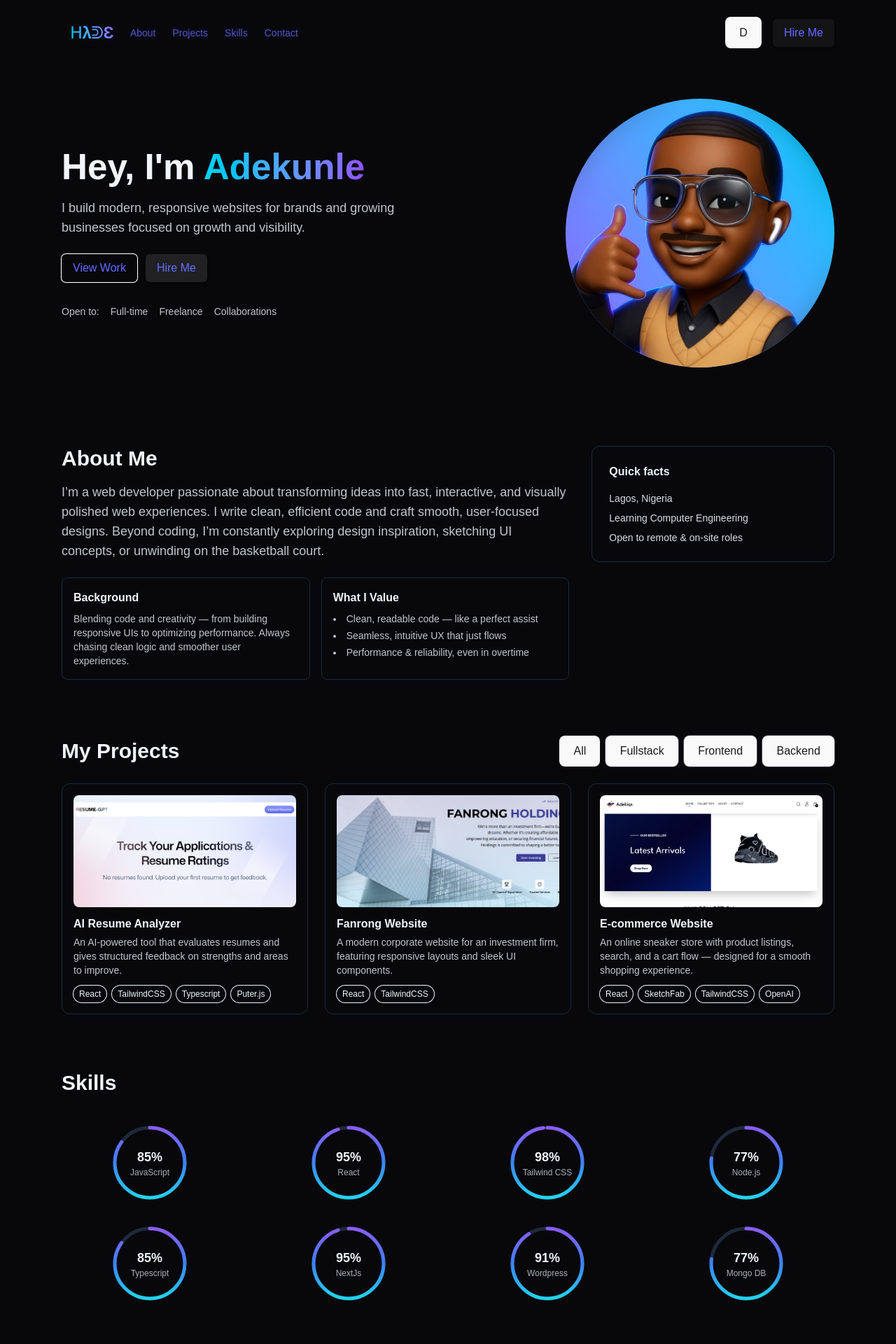
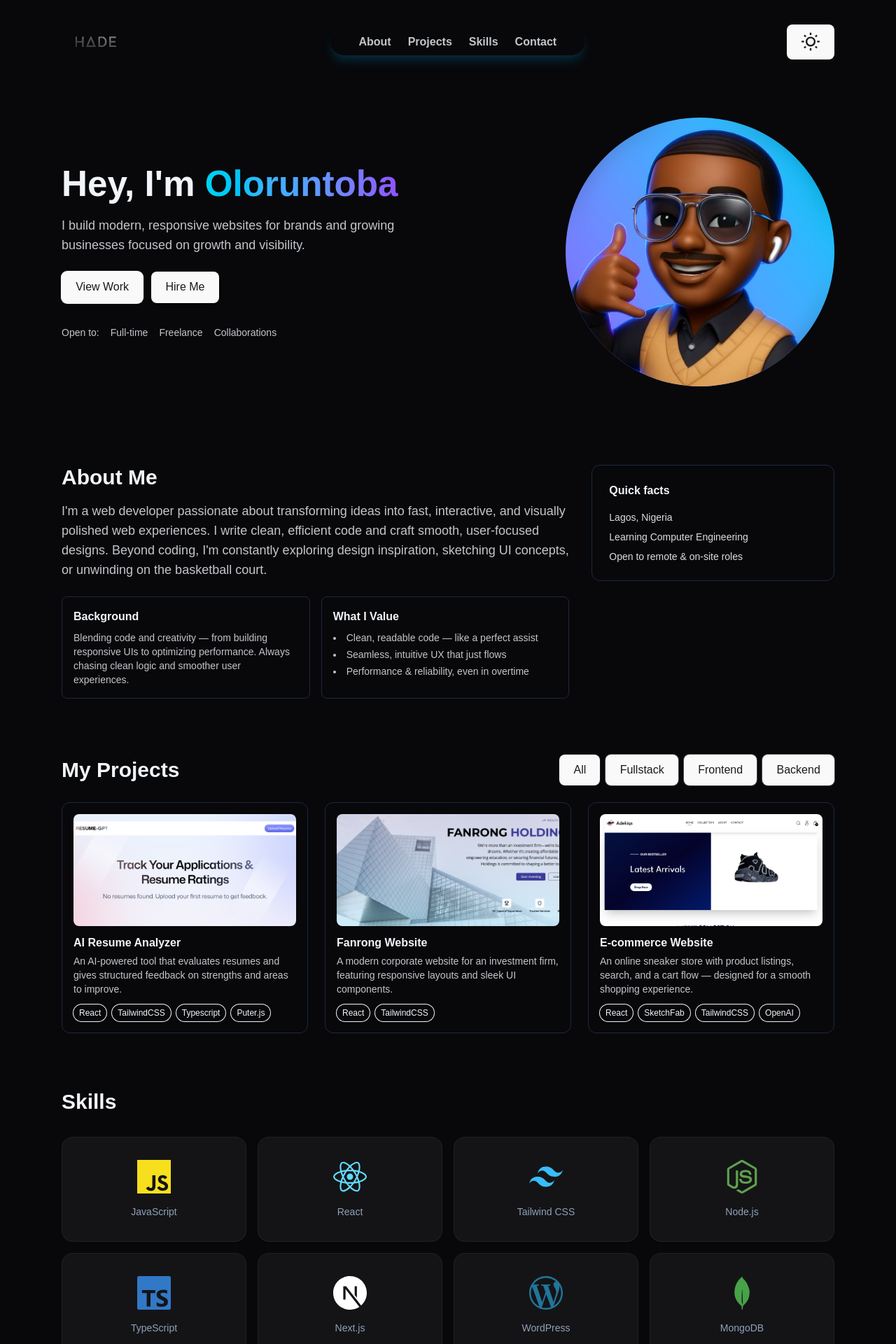
Before and after one commit to hadeexo/my-portfolio, a React (Vite) app: page / in a window 1280 px wide. Shown: the top 1920 px of the page at 70% size. Built offline with nearby package versions, Linux system fonts and the light colour scheme.

Commit message:
skills section modifications

```diff
--- a/package.json
+++ b/package.json
@@ -21,6 +21,7 @@
     "lucide-react": "^0.540.0",
     "react": "^19.1.1",
     "react-dom": "^19.1.1",
+    "react-icons": "^5.7.0",
     "react-toastify": "^11.1.0"
   },
   "devDependencies": {
--- a/src/App.jsx
+++ b/src/App.jsx
@@ -1,15 +1,27 @@
 import { useEffect, useState, useRef } from "react";
-import { motion, AnimatePresence } from "framer-motion";
+import { motion, AnimatePresence, useInView } from "framer-motion";
 import clsx from "clsx";
-import { useInView } from "framer-motion";
 import { FontAwesomeIcon } from "@fortawesome/react-fontawesome";
 import { faEnvelope } from "@fortawesome/free-solid-svg-icons";
+import { MdOutlineWbSunny } from "react-icons/md";
+import { IoMoonOutline } from "react-icons/io5";
+import {
+  SiJavascript,
+  SiReact,
+  SiTailwindcss,
+  SiTypescript,
+  SiNextdotjs,
+  SiWordpress,
+  SiMongodb,
+  SiNodedotjs,
+} from "react-icons/si";
+import logo from "../public/images/logocl.png";
 import {
   faInstagram,
   faXTwitter,
   faGithub,
-  faLinkedin,
 } from "@fortawesome/free-brands-svg-icons";
+import { faMoon, faSun } from "@fortawesome/free-solid-svg-icons";
 import emailjs from "@emailjs/browser";
 import { ToastContainer, toast } from "react-toastify";
 import "react-toastify/dist/ReactToastify.css";
@@ -48,15 +60,43 @@ const sampleProjects = [
 ];
 
 const skills = [
-  { name: "JavaScript", level: 85 },
-  { name: "React", level: 95 },
-  { name: "Tailwind CSS", level: 98 },
-  { name: "Node.js", level: 77 },
-  { name: "Typescript", level: 85 },
-  { name: "NextJs", level: 95 },
-  { name: "Wordpress", level: 91 },
-  { name: "Mongo DB", level: 77 },
+  { name: "JavaScript", Icon: SiJavascript, color: "#F7DF1E" },
+  { name: "React", Icon: SiReact, color: "#61DAFB" },
+  { name: "Tailwind CSS", Icon: SiTailwindcss, color: "#38BDF8" },
+  { name: "Node.js", Icon: SiNodedotjs, color: "#5FA04E" },
+  { name: "TypeScript", Icon: SiTypescript, color: "#3178C6" },
+  { name: "Next.js", Icon: SiNextdotjs, color: "#ffffff" },
+  { name: "WordPress", Icon: SiWordpress, color: "#21759B" },
+  { name: "MongoDB", Icon: SiMongodb, color: "#47A248" },
 ];
+
+// Stagger the list; alternate direction handled per-item below.
+const container = {
+  hidden: {},
+  show: {
+    transition: {
+      staggerChildren: 0.18,
+    },
+  },
+};
+
+const fromTop = {
+  hidden: { y: -60, opacity: 0 },
+  show: {
+    y: 0,
+    opacity: 1,
+    transition: { duration: 0.6, ease: [0.22, 1, 0.36, 1] },
+  },
+};
+
+const fromBottom = {
+  hidden: { y: 60, opacity: 0 },
+  show: {
+    y: 0,
+    opacity: 1,
+    transition: { duration: 0.6, ease: [0.22, 1, 0.36, 1] },
+  },
+};
 
 export default function Portfolio() {
   const [theme, setTheme] = useState(() => {
@@ -82,6 +122,10 @@ export default function Portfolio() {
 
   const [filter, setFilter] = useState("All");
   const [selected, setSelected] = useState(null);
+  const [isSending, setIsSending] = useState(false);
+
+  const skillsRef = useRef(null);
+  const skillsInView = useInView(skillsRef, { once: false, amount: 0.5 });
 
   const filters = ["All", "Fullstack", "Frontend", "Backend"];
 
@@ -91,7 +135,6 @@ export default function Portfolio() {
       p.tag === filter ||
       (filter === "Backend" && p.tag === "Backend"),
   );
-  const [isSending, setIsSending] = useState(false);
 
   return (
     <div
@@ -103,19 +146,19 @@ export default function Portfolio() {
       )}
     >
       <header className="max-w-6xl mx-auto p-6 flex items-center justify-between">
+        <div
+          className="
+               px-3"
+        >
+          {logo && <img src={logo} alt="Logo" className="w-18 h-18" />}
+        </div>
         <div className="flex items-center gap-3">
-          <div
+          <nav
             className={clsx(
-              "font-extrabold text-2xl tracking-tight rounded-md px-3 py-1",
-              theme === "dark"
-                ? `bg-gradient-to-r ${ACCENT_DARK} bg-clip-text text-transparent`
-                : `bg-gradient-to-r ${ACCENT_LIGHT} bg-clip-text text-transparent`,
+              "hidden md:flex gap-6 text-sm opacity-80 items-center justify-center shadow-lg rounded-full px-10 py-2",
+              theme === "dark" ? "shadow-cyan-950" : "shadow-orange-100",
             )}
           >
-            ᕼλᕲƐ
-          </div>
-
-          <nav className="hidden md:flex gap-6 text-sm opacity-80">
             <a href="#about" className="hover:underline">
               About
             </a>
@@ -135,15 +178,16 @@ export default function Portfolio() {
           <button
             aria-label="Toggle theme"
             onClick={() => setTheme((t) => (t === "dark" ? "light" : "dark"))}
-            className={clsx(
-              "px-3 py-2 rounded-full border",
-              theme === "dark" ? "border-slate-700" : "border-slate-200",
+            className="bg-none border-none transition hover:scale-110"
+          >
+            {theme === "dark" ? (
+              <MdOutlineWbSunny className="w-7 h-7" />
+            ) : (
+              <IoMoonOutline className="w-7 h-7" />
             )}
-          >
-            {theme === "dark" ? "D" : "S"}
           </button>
 
-          <a
+          {/* <a
             href="#contact"
             className={clsx(
               "hidden md:inline-block rounded-md px-4 py-2 font-medium shadow-sm",
@@ -153,16 +197,17 @@ export default function Portfolio() {
             )}
           >
             Hire Me
-          </a>
+          </a> */}
         </div>
       </header>
+
       <main className="max-w-6xl mx-auto px-6 pb-20">
         {/* HERO */}
         <section className="grid grid-cols-1 md:grid-cols-2 gap-8 items-center min-h-[60vh]">
           <motion.div
             initial={{ opacity: 0, y: 8 }}
             animate={{ opacity: 1, y: 0 }}
-            transition={{ duration: 3.5 }}
+            transition={{ duration: 0.5 }}
           >
             <h1 className="text-4xl md:text-6xl font-extrabold leading-tight">
               Hey, I'm{" "}
@@ -174,7 +219,7 @@ export default function Portfolio() {
                     : `bg-gradient-to-r ${ACCENT_LIGHT}`,
                 )}
               >
-                Adekunle
+                Oloruntoba
               </span>
             </h1>
 
@@ -184,25 +229,35 @@ export default function Portfolio() {
             </p>
 
             <div className="mt-6 flex gap-3">
-              <a
-                href="#projects"
+              <button
+                onClick={() => {
+                  const projectsSection = document.getElementById("projects");
+                  if (projectsSection) {
+                    projectsSection.scrollIntoView({ behavior: "smooth" });
+                  }
+                }}
                 className={clsx(
                   "rounded-md px-4 py-2 font-medium ring-1 ring-offset-1",
                   theme === "dark" ? "ring-white/6" : "ring-slate-200",
                 )}
               >
                 View Work
-              </a>
+              </button>
 
-              <a
-                href="#contact"
+              <button
+                onClick={() => {
+                  const contactSection = document.getElementById("contact");
+                  if (contactSection) {
+                    contactSection.scrollIntoView({ behavior: "smooth" });
+                  }
+                }}
                 className={clsx(
                   "rounded-md px-4 py-2 font-medium shadow-md",
                   theme === "dark" ? "bg-white/10" : "bg-slate-900 text-white",
                 )}
               >
                 Hire Me
-              </a>
+              </button>
             </div>
 
             <div className="mt-8 flex items-center gap-4 text-sm opacity-80">
@@ -254,10 +309,10 @@ export default function Portfolio() {
           >
             <h2 className="text-3xl font-bold">About Me</h2>
             <p className="mt-4 text-lg opacity-80">
-              I’m a web developer passionate about transforming ideas into fast,
+              I'm a web developer passionate about transforming ideas into fast,
               interactive, and visually polished web experiences. I write clean,
               efficient code and craft smooth, user-focused designs. Beyond
-              coding, I’m constantly exploring design inspiration, sketching UI
+              coding, I'm constantly exploring design inspiration, sketching UI
               concepts, or unwinding on the basketball court.
             </p>
 
@@ -303,9 +358,9 @@ export default function Portfolio() {
           >
             <h3 className="font-bold">Quick facts</h3>
             <ul className="mt-4 text-sm space-y-2 opacity-90">
-              <li> Lagos, Nigeria</li>
-              <li> Learning Computer Engineering</li>
-              <li> Open to remote & on-site roles</li>
+              <li>Lagos, Nigeria</li>
+              <li>Learning Computer Engineering</li>
+              <li>Open to remote & on-site roles</li>
             </ul>
           </motion.aside>
         </section>
@@ -349,10 +404,9 @@ export default function Portfolio() {
                 )}
                 onClick={() => setSelected(p)}
               >
-                {/* Project Screenshot */}
                 <div className="relative h-40 rounded-lg overflow-hidden">
                   <img
-                    src={`/images/${p.id}.png`} // <- save images like project-1.png, project-2.png etc.
+                    src={`/images/${p.id}.png`}
                     alt={p.title}
                     className="w-full h-full object-cover transform group-hover:scale-105 transition duration-500"
                   />
@@ -361,13 +415,11 @@ export default function Portfolio() {
                   </div>
                 </div>
 
-                {/* Project Info */}
                 <div className="mt-3">
                   <h4 className="font-semibold">{p.title}</h4>
                   <p className="text-sm opacity-80 mt-1">{p.desc}</p>
                 </div>
 
-                {/* Tech Tags */}
                 <div className="mt-3 flex flex-wrap gap-2">
                   {p.tech.map((t) => (
                     <span
@@ -387,100 +439,39 @@ export default function Portfolio() {
         <section id="skills" className="mt-20">
           <h2 className="text-3xl font-bold">Skills</h2>
 
-          {(() => {
-            const ref = useRef(null);
-            const isInView = useInView(ref, { once: true, amount: 0.5 });
-
-            return (
-              <div
-                ref={ref}
-                className="mt-10 grid grid-cols-2 sm:grid-cols-3 lg:grid-cols-4 gap-8"
+          <motion.div
+            ref={skillsRef}
+            className="grid grid-cols-2 sm:grid-cols-3 md:grid-cols-4 gap-4 mt-8"
+            variants={container}
+            initial="hidden"
+            animate={skillsInView ? "show" : "hidden"}
           >
-                {skills.map((s) => (
+            {skills.map((item, i) => (
               <motion.div
-                    key={s.name}
+                key={item.name}
+                variants={i % 2 === 0 ? fromTop : fromBottom}
                 className={clsx(
-                      "flex flex-col items-center transition-all duration-300",
+                  "flex flex-col items-center justify-center gap-4 rounded-2xl border py-8 px-4",
                   theme === "dark"
-                        ? "hover:drop-shadow-[0_0_12px_rgba(56,189,248,0.6)]"
-                        : "hover:drop-shadow-[0_0_12px_rgba(244,63,94,0.6)]",
+                    ? "bg-[#141416] border-white/5"
+                    : "bg-[#d3d3d37a] border-slate-200",
                 )}
-                    initial={{ opacity: 0, scale: 0.9 }}
-                    animate={{
-                      opacity: isInView ? 1 : 0,
-                      scale: isInView ? 1 : 0.9,
-                    }}
-                    transition={{ duration: 0.6 }}
               >
-                    <div className="relative w-28 h-28">
-                      {/* Background circle */}
-                      <svg className="w-full h-full transform -rotate-90">
-                        <circle
-                          cx="56"
-                          cy="56"
-                          r="50"
-                          stroke={theme === "dark" ? "#1e293b" : "#e2e8f0"}
-                          strokeWidth="5"
-                          fill="transparent"
+                <item.Icon
+                  className="w-10 h-10 md:w-12 md:h-12 "
+                  style={{ color: item.color }}
                 />
-                        {/* Animated progress circle */}
-                        <motion.circle
-                          cx="56"
-                          cy="56"
-                          r="50"
-                          strokeWidth="5"
-                          strokeLinecap="round"
-                          fill="transparent"
-                          stroke={
-                            theme === "dark"
-                              ? "url(#gradDark)"
-                              : "url(#gradLight)"
-                          }
-                          strokeDasharray={2 * Math.PI * 50}
-                          strokeDashoffset={
-                            isInView
-                              ? 2 * Math.PI * 50 * (1 - s.level / 100)
-                              : 2 * Math.PI * 50
-                          }
-                          transition={{ duration: 3.8, ease: "easeOut" }}
-                        />
-                        {/* Gradients */}
-                        <defs>
-                          <linearGradient
-                            id="gradDark"
-                            x1="0%"
-                            y1="0%"
-                            x2="100%"
-                            y2="0%"
+                <span
+                  className={clsx(
+                    "text-sm",
+                    theme === "dark" ? "text-slate-400" : "text-slate-500",
+                  )}
                 >
-                            <stop offset="0%" stopColor="#22d3ee" />
-                            <stop offset="50%" stopColor="#3b82f6" />
-                            <stop offset="100%" stopColor="#8b5cf6" />
-                          </linearGradient>
-                          <linearGradient
-                            id="gradLight"
-                            x1="0%"
-                            y1="0%"
-                            x2="100%"
-                            y2="0%"
-                          >
-                            <stop offset="0%" stopColor="#fb923c" />
-                            <stop offset="50%" stopColor="#f43f5e" />
-                            <stop offset="100%" stopColor="#ec4899" />
-                          </linearGradient>
-                        </defs>
-                      </svg>
-                      {/* Text inside circle */}
-                      <div className="absolute inset-0 flex flex-col items-center justify-center">
-                        <span className="text-lg font-bold">{s.level}%</span>
-                        <span className="text-xs opacity-70">{s.name}</span>
-                      </div>
-                    </div>
+                  {item.name}
+                </span>
               </motion.div>
             ))}
-              </div>
-            );
-          })()}
+          </motion.div>
         </section>
 
         {/* CONTACT */}
@@ -489,9 +480,9 @@ export default function Portfolio() {
           className="mt-20 grid grid-cols-1 md:grid-cols-2 gap-8 items-start"
         >
           <div>
-            <h2 className="text-3xl font-bold">Let’s Work Together </h2>
+            <h2 className="text-3xl font-bold">Let's Work Together </h2>
             <p className="mt-4 text-lg opacity-80">
-              If you like my work, let’s talk. I’m open to full-time roles,
+              If you like my work, let's talk. I'm open to full-time roles,
               freelance projects, and collaborations.
             </p>
 
@@ -623,6 +614,7 @@ export default function Portfolio() {
             </button>
           </form>
         </section>
+
         <ToastContainer
           theme={theme === "dark" ? "dark" : "light"}
           position="bottom-right"
@@ -632,10 +624,12 @@ export default function Portfolio() {
           closeOnClick
           pauseOnHover
         />
+
         <footer className="mt-20 text-sm opacity-70 text-center">
           © {new Date().getFullYear()} Adekunle
         </footer>
       </main>
+
       {/* PROJECT MODAL */}
       <AnimatePresence>
         {selected && (
--- a/src/index.css
+++ b/src/index.css
@@ -18,17 +18,21 @@
 
 a {
   font-weight: 500;
-  color: #646cff;
   text-decoration: inherit;
-}
-a:hover {
-  color: #2a31b6;
+
 }
 
-/* body {
-  display: flex;
-  place-items: center;
-} */
+nav a{
+  font-weight: 800;
+  font-size: 1rem;
+  text-decoration: inherit;
+    transition: border-color 0.25s;
+}
+
+nav a:hover {
+color: #6b6ea583;
+}
+
 
 h1 {
   font-size: 3.2em;
@@ -42,8 +46,6 @@ button {
   font-size: 1em;
   font-weight: 500;
   font-family: inherit;
-  background-color: #1a1a1a;
-  color: #ffffff;
   cursor: pointer;
   transition: border-color 0.25s;
 }
```
Also changed, not shown: public/images/logocl.png (added), 1 other file (tests, documents, lock files or other folders). Lines whose indentation alone changed are shown as unchanged.
